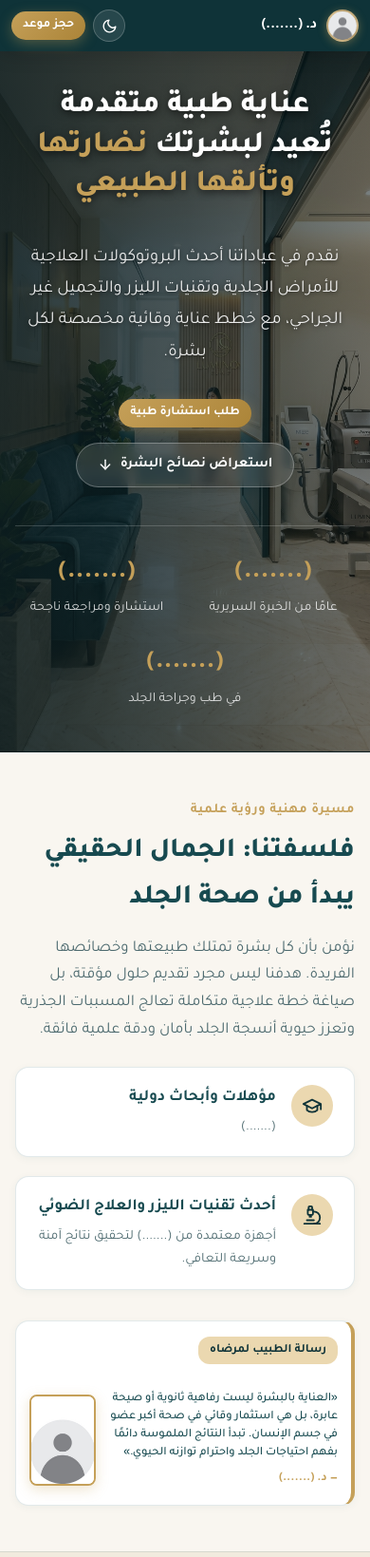
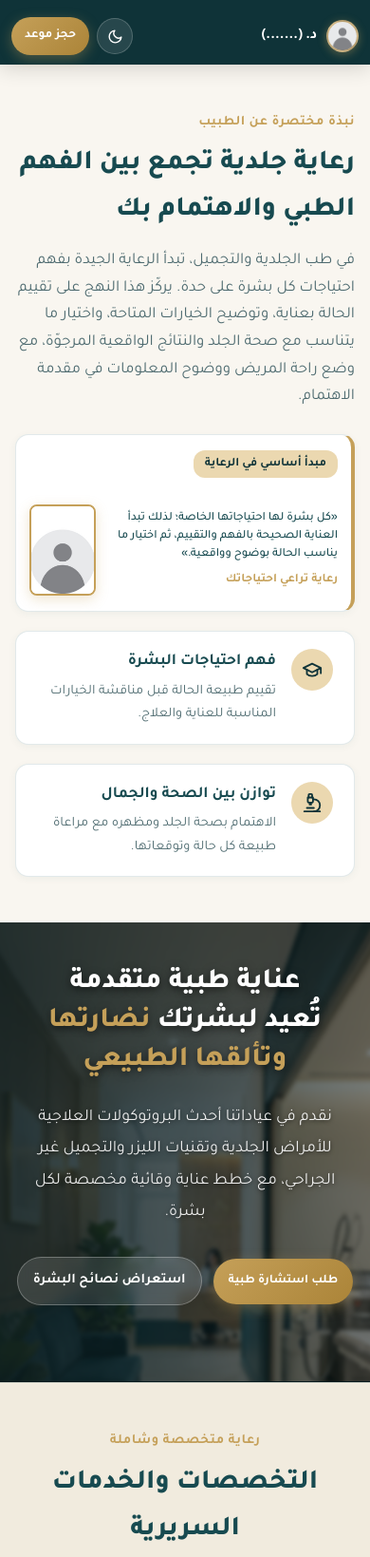
Before and after one commit to ahmello2010-prog/doctor1-portfolio-website, a website built with Vite: page index.html in a window 390 px wide. Shown: the top 1639 px of the page at 95% size. Built offline with nearby package versions, Linux system fonts and the light colour scheme.

Commit message:
some CSS changes

```diff
--- /dev/null
+++ b/MOBILE_TOUCH_BUG_REPORT.md
@@ -0,0 +1,76 @@
+# تقرير فني: عدم استجابة أزرار الموقع للمس
+
+## 1. الملخص التنفيذي
+
+فُحص الموقع المنشور والنسخة المحلية. على الموقع المنشور، زر الوضع وفلتر النصائح استجابا، لكن أزرار الحجز في الترويسة والواجهة الرئيسية وقسم العيادات لم تفتح نافذة الحجز. كما أن طلب ملف JavaScript المتوقع من المصدر المنشور (`/js/script.js`) يرجع 404.
+
+السبب الذي عالجته في المصدر هو وسم تحميل JavaScript غير المتوافق مع إعداد Vite للإنتاج: كان `index.html` يحمّل الملف كسكريبت عادي، بينما Vite يعالج ويضمّن سكريبتات HTML عند تعريفها كـ `type="module"`. أضفت هذا النوع، واختبرت تحميل الملف وفتح نافذة الحجز محليًا عبر HTTP. لم يُنشر التعديل بعد، لذا النسخة المباشرة لم تتغير.
+
+## 2. السبب الجذري للمشكلة
+
+- في نسخة المستودع، كان `index.html:799` يحمّل `js/script.js` بوسم `<script>` عادي. توثيق Vite يحدد أن السكريبتات التي يعالجها ويبنيها من HTML هي وسوم `<script type="module" src="...">` ([توثيق Vite الرسمي](https://vite.dev/guide/features.html#html)).
+- فتح المسار `https://doctor1-website.vercel.app/js/script.js` مباشرة أعاد صفحة `404 NOT_FOUND` من Vercel. وهذا يعني أن الملف الذي يحتوي مستمعات الحجز في المصدر لم يكن متاحًا على هذا المسار في النشر الحالي.
+- في تجربة تفاعل مباشرة على الموقع المنشور، بدّل زر الوضع مظهره، وانتقل الفلتر النشط، بينما لم تفتح أزرار الحجز الثلاثة النافذة. وفي النسخة المحلية، يضيف `js/script.js:113-119` مستمعي فتح النافذة للأزرار `.js-open-booking`.
+
+الخلاصة المؤكدة: ملف مصدر الحجز غير متاح على المسار الذي يشير إليه HTML المنشور، ومستمعات الحجز الموجودة في المصدر المحلي لم تعمل على الموقع الحي. تحديث وسم السكريبت يجبر Vite على إدخال الملف في حزمة الإنتاج بعنوان أصل صحيح. لم أتمكن من فحص سجلات بناء Vercel نفسها، لذلك لا أستنتج من 404 وحده ما إذا كان إعداد النشر يتجاهل ملفًا أو يشير إلى ناتج بناء قديم.
+
+## 3. العناصر المتأثرة
+
+**على الموقع المنشور أثناء الفحص:**
+
+- زر «حجز موعد» في الترويسة: لم يفتح النافذة.
+- زر «طلب استشارة طبية» في الواجهة الرئيسية: لم يفتح النافذة.
+- زر الحجز داخل بطاقة العيادة: لم يفتح النافذة.
+
+**استجابت عناصر أخرى في الفحص نفسه:**
+
+- زر تبديل الوضع الفاتح/الداكن.
+- أزرار فلترة النصائح.
+
+لم أغيّر إخفاء روابط التنقل على الموبايل.
+
+## 4. سبب اختلاف السلوك بين الكمبيوتر والموبايل
+
+الخلل مرتبط بتحميل JavaScript في نسخة الإنتاج، وليس بقاعدة CSS خاصة باللمس. على النسخة المنشورة ظهرت المشكلة في أزرار الحجز ضمن تخطيط الموبايل الذي فُحص. النسخة المحلية كانت تحمّل السكريبت عبر خادم HTTP وتنفذ التفاعلات. لم أختبر هاتفًا حقيقيًا، فلا أعمم النتيجة على كل الأجهزة أو المتصفحات.
+
+## 5. التعديلات المنفذة
+
+- `index.html:799`: أُضيف `type="module"` إلى وسم تحميل `js/script.js` حتى يعالجه Vite ضمن ملفات الإنتاج.
+- `MOBILE_TOUCH_BUG_REPORT.md`: هذا التقرير.
+
+لم تُضف أحداث `touchstart` أو أحداث اصطناعية، ولم يتغير تنسيق الصفحة أو إظهار قائمة التنقل.
+
+## 6. نتائج الاختبارات
+
+| الاختبار | النتيجة الفعلية | الحكم | النوع | هاتف حقيقي؟ |
+|---|---|---|---|---|
+| `node --check js/script.js` | انتهى دون أخطاء صياغة | ناجح | آلي | لا |
+| تفاعل الموقع المنشور: زر الوضع | تغيّر مظهر/أيقونة الوضع | ناجح | تفاعل عبر واجهة المتصفح | لا |
+| تفاعل الموقع المنشور: فلتر النصائح | انتقل التحديد إلى الفلتر المضغوط وانتقلت الصفحة لقسمه | ناجح | تفاعل عبر واجهة المتصفح | لا |
+| تفاعل الموقع المنشور: أزرار الحجز في الترويسة والواجهة الرئيسية والعيادات | لم تظهر نافذة الحجز بعد الضغط | فاشل | تفاعل عبر واجهة المتصفح | لا |
+| فتح `https://doctor1-website.vercel.app/js/script.js` | أعاد Vercel `404 NOT_FOUND` | فاشل | فحص مباشر للمسار | لا |
+| تحميل الصفحة المحلية عبر HTTP بعد إضافة `type="module"` | حمّل Chrome الصفحة من المصدر المحلي | ناجح | متصفح آلي/محلي | لا |
+| فتح نافذة الحجز في النسخة المحلية المعدلة | ظهرت النافذة بعد الضغط على زر الترويسة | ناجح | تفاعل عبر واجهة المتصفح | لا |
+| بناء Vite الإنتاجي واختبارات المشروع | لم تتوفر `node_modules` أو ملفات قفل؛ لم أثبّت اعتماديات | غير متاح | — | لا |
+| اختبار أجهزة وأحجام موبايل متعددة وهاتف حقيقي | لم يُنفذ بعد تعديل الوسم | غير متاح | — | نعم |
+
+## 7. توافق متصفحات الموبايل
+
+لم يُكتشف استخدام لأحداث لمس خاصة أو مشكلة CSS في `pointer-events` تمنع الأزرار. تم استخدام `click` القياسي في `js/script.js`. الاختبار اقتصر على المتصفح المتاح ومحاكاة/تخطيط شاشة داخل التطبيق؛ يلزم تأكيده على Chrome في هاتف حقيقي، وعلى Safari إن كان مطلوبًا.
+
+## 8. المشكلات المتبقية
+
+- لم يُشغّل `vite build` لأن اعتماديات المشروع غير موجودة في البيئة.
+- التعديل محلي فقط؛ لم يُنشر على Vercel بعد، ولذلك لم يُتحقق من مسار ملف الحزمة الناتج في الإنتاج.
+- يلزم بعد النشر اختبار أزرار الحجز على الموقع الحي، ثم فحص أحجام شاشة الموبايل وهاتف فعلي.
+- لم يُرسل نموذج حجز أو بيانات لأي جهة.
+
+## 9. خطوات نشر الإصلاح
+
+ارفع تعديل `index.html` إلى GitHub، ثم أعد نشر المشروع على Vercel أو انتظر النشر التلقائي إن كان مربوطًا بالمستودع. بعد النشر، تحقق من أن صفحة الموقع تطلب ملف JavaScript الناتج بنجاح، ثم اختبر فتح الحجز وإغلاقه. لم أرفع التعديل ولم أنشره.
+
+## 10. مقارنة قبل الإصلاح وبعده
+
+- **قبل:** HTML يطلب `js/script.js` كملف تقليدي؛ المسار المباشر في الموقع الحي أعاد 404، وأزرار الحجز لم تفتح النافذة.
+- **بعد التعديل المحلي:** HTML يعرّف السكريبت كـ ES module؛ Chrome حمّل الصفحة عبر HTTP وفتح نافذة الحجز محليًا.
+- **حالة الموقع الحي:** لم تتغير بعد؛ يلزم نشر التعديل ثم إعادة الاختبار لإثبات الإصلاح في الإنتاج.
--- a/css/style.css
+++ b/css/style.css
@@ -343,9 +343,7 @@ body {
 /* قسم البطل (Hero Section) مع تراكب داكن فخم موحد في الوضعين الفاتح والداكن */
 .hero-section {
     background-color: #0b181a;
-    background-image:
-        var(--hero-overlay),
-        var(--hero-bg-image);
+    background-image: var(--hero-overlay), var(--hero-bg-image);
     background-size: cover;
     background-position: center center;
     background-repeat: no-repeat;
@@ -1275,16 +1273,6 @@ footer {
     color: rgba(255, 255, 255, 0.6);
 }
 
-/* ==========================================================================
-   التجاوب مع الشاشات والناف بار المستهدف بدقة (Responsive Rules)
-   في الشاشات الأقل من عرض الكمبيوتر:
-   - الاستغناء عن عناصر الناف بار الطويلة
-   - إبقاء اسم الطبيب فقط دون الوصف الطويل
-   - إبقاء زر حجز موعد
-   - إبقاء زر تبديل الوضع (Dark/Light)
-   - بدون أي تزاحم في الحروف أو التفاف للسطر
-   ========================================================================== */
-
 @media (max-width: 1024px) {
     /* إلغاء الروابط الطويلة في الناف بار */
     .nav-links {
@@ -1407,6 +1395,9 @@ footer {
 }
 
 @media (max-width: 768px) {
+    .hero-stats {
+        display: none;
+    }
     .header-inner {
         padding: 12px 16px;
         gap: 12px;
@@ -1576,3 +1567,115 @@ footer {
         line-height: 1.5;
     }
 }
+
+/* تحسينات إضافية لصفحة الموبايل دون تغيير ألوان الهوية */
+@media (max-width: 768px) {
+    /* مراعاة المنطقة الآمنة أعلى الشاشة مع الحفاظ على استقامة عناصر الهيدر */
+    .site-header {
+        padding-top: max(8px, env(safe-area-inset-top, 0px));
+    }
+
+    .header-inner,
+    .header-actions {
+        align-items: center;
+    }
+
+    .header-actions > .btn-booking {
+        min-height: 40px;
+        display: inline-flex;
+        align-items: center;
+    }
+
+    /* طبقة منفصلة للخلفية تتيح تغبيش الصورة دون التأثير على النص والأزرار */
+    .hero-section {
+        isolation: isolate;
+        overflow: hidden;
+        background-image: none;
+        padding: 44px 18px 46px;
+    }
+
+    .hero-section::before {
+        content: "";
+        position: absolute;
+        inset: -8px;
+        z-index: 0;
+        pointer-events: none;
+        background-image: var(--hero-overlay), var(--hero-bg-mobile), var(--hero-bg-image);
+        background-size: cover;
+        background-position: center top;
+        background-repeat: no-repeat;
+        filter: blur(2px);
+        transform: scale(1.02);
+    }
+
+    .hero-section > .hero-container {
+        position: relative;
+        z-index: 1;
+    }
+
+    .hero-content {
+        width: 100%;
+        max-width: 42rem;
+    }
+
+    .hero-title {
+        margin-bottom: 22px;
+        font-size: clamp(1.9rem, 7.2vw, 2.55rem);
+        line-height: 1.38;
+    }
+
+    .hero-desc {
+        max-width: 36rem;
+        margin: 0 auto 30px;
+        padding-inline: clamp(10px, 3.5vw, 24px);
+        font-size: clamp(1.05rem, 4.5vw, 1.2rem);
+        line-height: 1.9;
+    }
+
+    .hero-cta-group {
+        justify-content: center;
+        gap: 14px;
+        margin-bottom: 34px;
+    }
+
+    /* ارتفاع لمس مريح وحشو أوضح لزري الاستشارة واستعراض النصائح */
+    .hero-cta-group > .btn-booking,
+    .hero-cta-group > .btn-secondary {
+        min-height: 48px;
+        padding: 12px 20px;
+        justify-content: center;
+    }
+
+    .hero-cta-group .btn-secondary .ui-icon {
+        flex-shrink: 0;
+        margin-inline-start: 4px;
+    }
+}
+
+@media (max-width: 480px) {
+    .header-actions > .btn-booking {
+        padding: 9px 14px;
+    }
+
+    .header-actions > .theme-toggle-btn {
+        width: 38px;
+        height: 38px;
+    }
+
+    .hero-section {
+        padding-inline: 16px;
+    }
+
+    .hero-title {
+        font-size: clamp(1.85rem, 7.5vw, 2.3rem);
+    }
+
+    .hero-cta-group {
+        gap: 12px;
+    }
+
+    .hero-cta-group > .btn-booking,
+    .hero-cta-group > .btn-secondary {
+        padding-inline: 16px;
+    }
+}
--- a/index.html
+++ b/index.html
@@ -32,8 +32,8 @@
 
                 <nav aria-label="القائمة الرئيسية">
                     <ul class="nav-links">
-                        <li><a href="#hero">الرئيسية</a></li>
-                        <li><a href="#about">عن الطبيب</a></li>
+                        <li><a href="#about">نبذة مختصرة</a></li>
+                        <li><a href="#hero">عن الطبيب</a></li>
                         <li><a href="#services">الخدمات والتخصصات</a></li>
                         <li><a href="#tips-section">نصائح لبشرة صحية</a></li>
                         <li><a href="#clinics">العيادات والمواعيد</a></li>
@@ -100,8 +100,101 @@
         </header>
 
         <main>
-            <!-- فراغ فاصل بلون الموقع ليتنفس التصميم بين النافبار وقسم الهيرو -->
-            <div class="hero-breathing-space" aria-hidden="true"></div>
+            <section id="about" class="about-section">
+                <div class="section-container">
+                    <div class="about-grid">
+                        <div class="about-text-col">
+                            <span class="section-tag">نبذة مختصرة عن الطبيب</span>
+
+                            <h2 class="section-title">رعاية جلدية تجمع بين الفهم الطبي والاهتمام بك</h2>
+
+                            <p class="section-desc" style="text-align: right; margin-bottom: 20px">
+                                في طب الجلدية والتجميل، تبدأ الرعاية الجيدة بفهم احتياجات كل بشرة على حدة. يركّز هذا
+                                النهج على تقييم الحالة بعناية، وتوضيح الخيارات المتاحة، واختيار ما يتناسب مع صحة الجلد
+                                والنتائج الواقعية المرجوّة، مع وضع راحة المريض ووضوح المعلومات في مقدمة الاهتمام.
+                            </p>
+
+                            <div class="about-features">
+                                <div class="about-quote-col">
+                                    <div
+                                        class="clinic-card quote-doctor-card"
+                                        style="border-right: 4px solid var(--color-gold)">
+                                        <span class="clinic-badge">مبدأ أساسي في الرعاية</span>
+
+                                        <div class="quote-card-layout">
+                                            <div class="quote-text-wrap">
+                                                <blockquote class="doctor-quote-text">
+                                                    «كل بشرة لها احتياجاتها الخاصة؛ لذلك تبدأ العناية الصحيحة بالفهم
+                                                    والتقييم، ثم اختيار ما يناسب الحالة بوضوح وواقعية.»
+                                                </blockquote>
+
+                                                <div class="quote-doctor-name">رعاية تراعي احتياجاتك</div>
+                                            </div>
+
+                                            <div class="quote-avatar-wrap">
+                                                <img
+                                                    src="img/doctor-avatar.png"
+                                                    alt="صورة طبيب الجلدية والتجميل"
+                                                    data-fallback="images/tip6.svg"
+                                                    onerror="this.src=this.getAttribute('data-fallback')" />
+                                            </div>
+                                        </div>
+                                    </div>
+                                </div>
+                                <div class="about-feature-item">
+                                    <div class="feature-icon-badge">
+                                        <svg
+                                            width="22"
+                                            height="22"
+                                            viewBox="0 0 24 24"
+                                            fill="none"
+                                            stroke="currentColor"
+                                            stroke-width="2"
+                                            stroke-linecap="round"
+                                            stroke-linejoin="round"
+                                            aria-hidden="true">
+                                            <path d="M22 10v6M2 10l10-5 10 5-10 5z" />
+                                            <path d="M6 12v5c3 3 9 3 12 0v-5" />
+                                        </svg>
+                                    </div>
+
+                                    <div class="feature-info">
+                                        <h4>فهم احتياجات البشرة</h4>
+                                        <p>تقييم طبيعة الحالة قبل مناقشة الخيارات المناسبة للعناية والعلاج.</p>
+                                    </div>
+                                </div>
+
+                                <div class="about-feature-item">
+                                    <div class="feature-icon-badge">
+                                        <svg
+                                            width="22"
+                                            height="22"
+                                            viewBox="0 0 24 24"
+                                            fill="none"
+                                            stroke="currentColor"
+                                            stroke-width="2"
+                                            stroke-linecap="round"
+                                            stroke-linejoin="round"
+                                            aria-hidden="true">
+                                            <path d="M6 18h8" />
+                                            <path d="M3 22h18" />
+                                            <path d="M14 22a7 7 0 1 0 0-14h-1" />
+                                            <path d="M9 14h2" />
+                                            <path d="M9 12a2 2 0 0 1-2-2V6h6v4a2 2 0 0 1-2 2Z" />
+                                            <path d="M12 6V3a1 1 0 0 0-1-1H9a1 1 0 0 0-1 1v3" />
+                                        </svg>
+                                    </div>
+
+                                    <div class="feature-info">
+                                        <h4>توازن بين الصحة والجمال</h4>
+                                        <p>الاهتمام بصحة الجلد ومظهره مع مراعاة طبيعة كل حالة وتوقعاتها.</p>
+                                    </div>
+                                </div>
+                            </div>
+                        </div>
+                    </div>
+                </div>
+            </section>
 
             <!-- قسم الترحيب / بطل الصفحة (Hero) -->
             <section id="hero" class="hero-section">
@@ -121,20 +214,6 @@
                             </button>
                             <a href="#tips-section" class="btn-secondary">
                                 <span>استعراض نصائح البشرة</span>
-                                <svg
-                                    class="ui-icon"
-                                    width="16"
-                                    height="16"
-                                    viewBox="0 0 24 24"
-                                    fill="none"
-                                    stroke="currentColor"
-                                    stroke-width="2.2"
-                                    stroke-linecap="round"
-                                    stroke-linejoin="round"
-                                    aria-hidden="true">
-                                    <line x1="12" y1="5" x2="12" y2="19"></line>
-                                    <polyline points="19 12 12 19 5 12"></polyline>
-                                </svg>
                             </a>
                         </div>
 
@@ -164,96 +243,6 @@
                             <div class="doctor-card-overlay">
                                 <h4>د. (.......)</h4>
                                 <p>استشاري طب وجراحة الجلدية والتجميل - نصائح لبشرة صحية</p>
-                            </div>
-                        </div>
-                    </div>
-                </div>
-            </section>
-
-            <!-- قسم نبذة عن الطبيب -->
-            <section id="about" class="about-section">
-                <div class="section-container">
-                    <div class="about-grid">
-                        <div class="about-text-col">
-                            <span class="section-tag">مسيرة مهنية ورؤية علمية</span>
-                            <h2 class="section-title">فلسفتنا: الجمال الحقيقي يبدأ من صحة الجلد</h2>
-                            <p class="section-desc" style="text-align: right; margin-bottom: 20px">
-                                نؤمن بأن كل بشرة تمتلك طبيعتها وخصائصها الفريدة. هدفنا ليس مجرد تقديم حلول مؤقتة، بل
-                                صياغة خطة علاجية متكاملة تعالج المسببات الجذرية وتعزز حيوية أنسجة الجلد بأمان ودقة علمية
-                                فائقة.
-                            </p>
-                            <div class="about-features">
-                                <div class="about-feature-item">
-                                    <div class="feature-icon-badge">
-                                        <svg
-                                            width="22"
-                                            height="22"
-                                            viewBox="0 0 24 24"
-                                            fill="none"
-                                            stroke="currentColor"
-                                            stroke-width="2"
-                                            stroke-linecap="round"
-                                            stroke-linejoin="round"
-                                            aria-hidden="true">
-                                            <path d="M22 10v6M2 10l10-5 10 5-10 5z" />
-                                            <path d="M6 12v5c3 3 9 3 12 0v-5" />
-                                        </svg>
-                                    </div>
-                                    <div class="feature-info">
-                                        <h4>مؤهلات وأبحاث دولية</h4>
-                                        <p>(.......)</p>
-                                    </div>
-                                </div>
-                                <div class="about-feature-item">
-                                    <div class="feature-icon-badge">
-                                        <svg
-                                            width="22"
-                                            height="22"
-                                            viewBox="0 0 24 24"
-                                            fill="none"
-                                            stroke="currentColor"
-                                            stroke-width="2"
-                                            stroke-linecap="round"
-                                            stroke-linejoin="round"
-                                            aria-hidden="true">
-                                            <path d="M6 18h8" />
-                                            <path d="M3 22h18" />
-                                            <path d="M14 22a7 7 0 1 0 0-14h-1" />
-                                            <path d="M9 14h2" />
-                                            <path d="M9 12a2 2 0 0 1-2-2V6h6v4a2 2 0 0 1-2 2Z" />
-                                            <path d="M12 6V3a1 1 0 0 0-1-1H9a1 1 0 0 0-1 1v3" />
-                                        </svg>
-                                    </div>
-                                    <div class="feature-info">
-                                        <h4>أحدث تقنيات الليزر والعلاج الضوئي</h4>
-                                        <p>أجهزة معتمدة من (.......) لتحقيق نتائج آمنة وسريعة التعافي.</p>
-                                    </div>
-                                </div>
-                            </div>
-                        </div>
-
-                        <div class="about-quote-col">
-                            <div
-                                class="clinic-card quote-doctor-card"
-                                style="border-right: 4px solid var(--color-gold)">
-                                <span class="clinic-badge">رسالة الطبيب لمرضاه</span>
-                                <div class="quote-card-layout">
-                                    <div class="quote-text-wrap">
-                                        <blockquote class="doctor-quote-text">
-                                            «العناية بالبشرة ليست رفاهية ثانوية أو صيحة عابرة، بل هي استثمار وقائي في
-                                            صحة أكبر عضو في جسم الإنسان. تبدأ النتائج الملموسة دائمًا بفهم احتياجات
-                                            الجلد واحترام توازنه الحيوي.»
-                                        </blockquote>
-                                        <div class="quote-doctor-name">— د. (.......)</div>
-                                    </div>
-                                    <div class="quote-avatar-wrap">
-                                        <img
-                                            src="img/doctor-avatar.png"
-                                            alt="د. (.......)"
-                                            data-fallback="images/tip6.svg"
-                                            onerror="this.src=this.getAttribute('data-fallback')" />
-                                    </div>
-                                </div>
                             </div>
                         </div>
                     </div>
@@ -796,6 +785,6 @@
         </button>
 
         <!-- السكريبت التفاعلي -->
-        <script src="js/script.js"></script>
+        <script type="module" src="js/script.js"></script>
     </body>
 </html>
```
